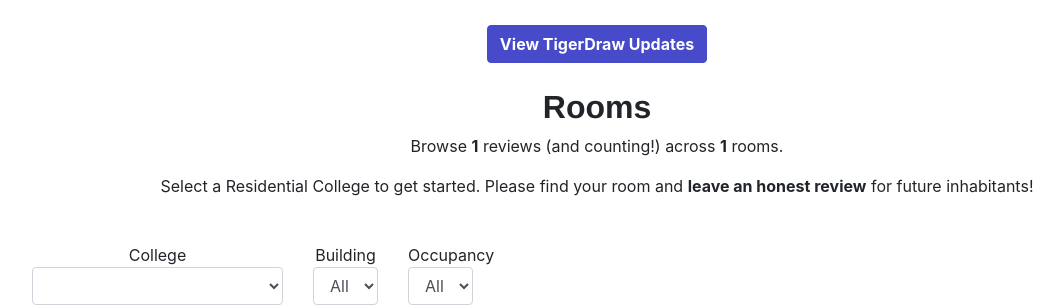
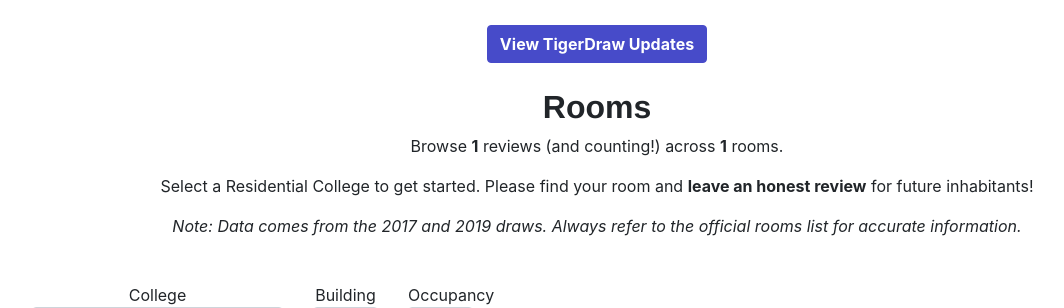
Before and after one commit to TigerAppsOrg/TigerDraw, a Flask app: template templates/availablerooms.html in a window 1280 px wide. Shown: the part 56-364 px from the top of the page, without its empty margins (43-1107 px from the left). Run offline with Flask 2, Linux system fonts and the light colour scheme; the template is opened without the code that fills it: most values are stand-ins (such as "Sample title", 1, 10 or a date in 2020); some libraries are stand-ins or nearby versions.

Commit message:
Add disclaimer about data accuracy

```diff
--- a/templates/availablerooms.html
+++ b/templates/availablerooms.html
@@ -277,6 +277,7 @@
     <h2 style="font-weight:700;">Rooms</h2>
     <p class="text-center mx-2">Browse <b>{{ total_reviews }}</b> reviews (and counting!) across <b>{{ total_rooms }}</b> rooms.</p>
     <p class="text-center mx-2">Select a Residential College to get started. Please find your room and <b>leave an honest review</b> for future inhabitants!</p>
+    <p class="text-center mx-2 font-italic">Note: Data comes from the 2017 and 2019 draws. Always refer to the official rooms list for accurate information.</p>
 </div>
 <div class="form-inline" style="padding-left: 75px; padding-right: 75px; padding-top:25px">
     <div class="col-auto my-1 pl-0">
```
